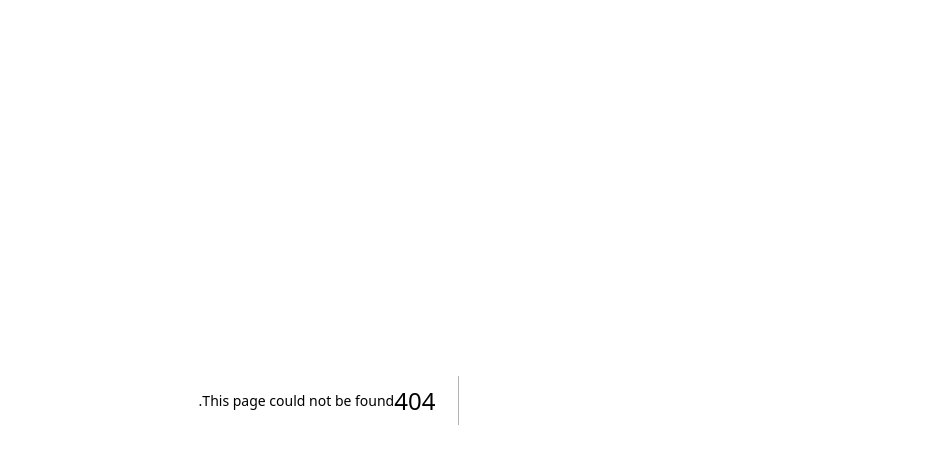
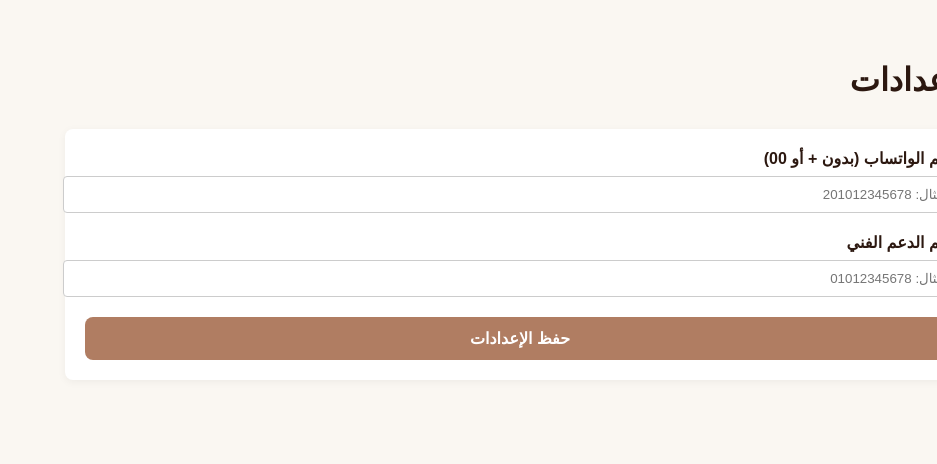
Before and after one commit to Ahmedmagdey555555/handmade-egypt-app, a Next.js app: page /dashboard/settings in a window 1280 px wide. Before the commit this address had no page. Shown: the top 464 px of the page, without its empty margins (343-1280 px from the left). Built offline with nearby package versions, Linux system fonts and the light colour scheme; no server answers; the database is empty.

Commit message:
Add settings page with form for user settings

```diff
--- /dev/null
+++ b/app/dashboard/settings/page.js
@@ -0,0 +1,60 @@
+'use client';
+import { useState, useEffect } from 'react';
+import { supabase } from '../../../lib/supabase';
+
+export default function SettingsPage() {
+  const [settings, setSettings] = useState({});
+  const [loading, setLoading] = useState(true);
+  const [msg, setMsg] = useState('');
+
+  useEffect(() => {
+    fetchSettings();
+  }, []);
+
+  const fetchSettings = async () => {
+    const { data } = await supabase.from('app_settings').select('*');
+    const settingsObj = {};
+    data?.forEach(item => { settingsObj[item.key] = item.value; });
+    setSettings(settingsObj);
+    setLoading(false);
+  };
+
+  const handleChange = (key, value) => {
+    setSettings(prev => ({ ...prev, [key]: value }));
+  };
+
+  const saveSettings = async () => {
+    setMsg('جاري الحفظ...');
+    const updates = Object.keys(settings).map(key => ({
+      key,
+      value: settings[key]
+    }));
+
+    for (const item of updates) {
+      await supabase.from('app_settings').upsert(item);
+    }
+    setMsg('تم حفظ الإعدادات بنجاح!');
+  };
+
+  if (loading) return <div style={{ padding: '40px' }}>جاري التحميل...</div>;
+
+  return (
+    <div style={{ padding: '40px' }}>
+      <h1 style={{ marginBottom: '30px' }}>الإعدادات</h1>
+
+      {msg && <div style={{ padding: '15px', backgroundColor: '#e3f2fd', color: '#0d47a1', borderRadius: '8px', marginBottom: '20px', fontWeight: 'bold' }}>{msg}</div>}
+
+      <div style={{ background: 'white', padding: '20px', borderRadius: '8px', boxShadow: '0 2px 8px rgba(0,0,0,0.05)', display: 'flex', flexDirection: 'column', gap: '20px' }}>
+        <div>
+          <label style={{ display: 'block', marginBottom: '8px', fontWeight: 'bold' }}>رقم الواتساب (بدون + أو 00)</label>
+          <input type="text" value={settings['whatsapp_number'] || ''} onChange={e => handleChange('whatsapp_number', e.target.value)} style={{ width: '100%', padding: '10px', borderRadius: '4px', border: '1px solid #ccc' }} placeholder="مثال: 201012345678" />
+        </div>
+        <div>
+          <label style={{ display: 'block', marginBottom: '8px', fontWeight: 'bold' }}>رقم الدعم الفني</label>
+          <input type="text" value={settings['support_phone'] || ''} onChange={e => handleChange('support_phone', e.target.value)} style={{ width: '100%', padding: '10px', borderRadius: '4px', border: '1px solid #ccc' }} placeholder="مثال: 01012345678" />
+        </div>
+        <button onClick={saveSettings} style={{ padding: '12px', background: '#B07D62', color: 'white', border: 'none', borderRadius: '8px', cursor: 'pointer', fontWeight: 'bold', fontSize: '16px' }}>حفظ الإعدادات</button>
+      </div>
+    </div>
+  );
+    }
```
